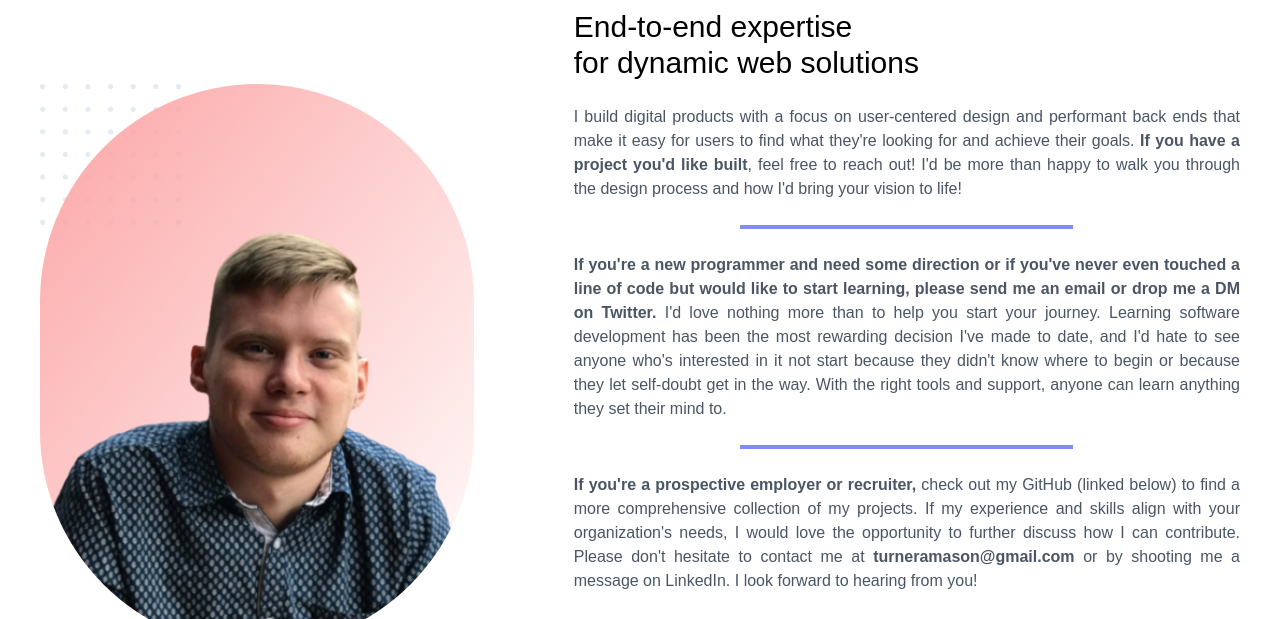
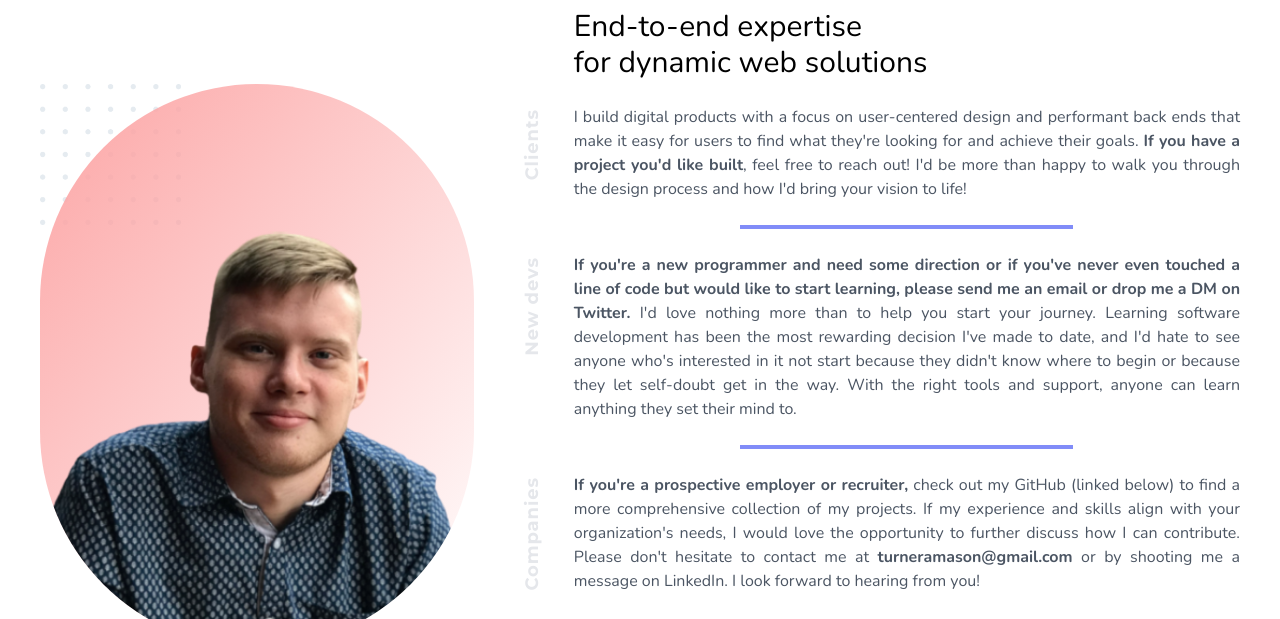
Before and after one commit to M47O/personal-portfolio, a website: page index.html in a window 1280 px wide. Shown: the part 2323-2942 px from the top of the page. Drawn offline with nearby package versions, Linux system fonts and the light colour scheme.

Commit message:
Change font, add about me section labels

```diff
--- a/index.html
+++ b/index.html
@@ -7,7 +7,7 @@
     <title>Mason Turner | Full-stack Engineer</title>
     <link rel="preconnect" href="https://fonts.googleapis.com">
     <link rel="preconnect" href="https://fonts.gstatic.com" crossorigin>
-    <link href="https://fonts.googleapis.com/css2?family=Poppins:wght@400;600;700&display=swap" rel="stylesheet">
+    <link href="https://fonts.googleapis.com/css2?family=Montserrat:wght@400;700&family=Nunito:wght@400;600;700&display=swap" rel="stylesheet">
     <link rel="stylesheet" href="./css/style.css">
     <link rel="stylesheet" href="https://cdnjs.cloudflare.com/ajax/libs/font-awesome/6.1.1/css/all.min.css" />
     <script defer src="./js/index.js"></script>
@@ -193,20 +193,27 @@
            <div class="my-auto flex flex-col gap-3 pl-5">
                 <h2 class="text-indigo-500 font-bold">ABOUT ME</h2>
                 <p class="text-3xl mb-3 dark:text-white">End-to-end expertise<br>for dynamic web solutions</p>
-
+                <div class="relative">
+                    <p class="hidden lg:block text-gray-200 dark:text-slate-800 sideways absolute rotate-180 -left-14 top-1 tracking-wider font-montserrat font-bold text-lg">Clients</p>
                     <p class="text-gray-600 dark:text-gray-400 max-w-screen-md pb-3 text-justify">I build digital products with a focus on user-centered design and performant back ends that make it easy for users to find what they're looking for and achieve their goals. <strong>If you have a project you'd like built</strong>, feel free to reach out! I'd be more than happy to walk you through the design process and how I'd  bring your vision to life!
                     </p>
+                </div>
 
-                    <div class="mx-auto w-1/2 h-1 bg-indigo-400 mb-3"></div>
+                <div class="mx-auto w-1/2 h-1 bg-indigo-400 mb-3"></div>
 
+                <div class="relative">
+                    <p class="hidden lg:block text-gray-200 dark:text-slate-800 sideways absolute rotate-180 -left-14 top-1 tracking-wider font-montserrat font-bold text-lg">New devs</p>
                     <p class="text-gray-600 dark:text-gray-400 max-w-screen-md pb-3 text-justify">
                         <strong>If you're a new programmer and need some direction or if you've never even touched a line of code but would like to start learning, please send me an email or drop me a DM on Twitter.</strong> I'd love nothing more than to help you start your journey. Learning software development has been the most rewarding decision I've made to date, and I'd hate to see anyone who's interested in it not start because they didn't know where to begin or because they let self-doubt get in the way. With the right tools and support, anyone can learn anything they set their mind to.
                     </p>
+                </div>
 
-                    <div class="mx-auto w-1/2 h-1 bg-indigo-400 mb-3"></div>
-
+                <div class="mx-auto w-1/2 h-1 bg-indigo-400 mb-3"></div>
+                <div class="relative">
+                    <p class="hidden lg:block text-gray-200 dark:text-slate-800 sideways absolute rotate-180 -left-14 top-1 tracking-wider font-montserrat font-bold text-lg">Companies</p>
                     <p class="text-gray-600 dark:text-gray-400 max-w-screen-md text-justify" id="aboutmehire">
                         <strong>If you're a prospective employer or recruiter,</strong> check out my GitHub (linked below) to find a more comprehensive collection of my projects. If my experience and skills align with your organization's needs, I would love the opportunity to further discuss how I can contribute. Please don't hesitate to contact me at <strong>turneramason@gmail.com</strong> or by shooting me a message on LinkedIn. I look forward to hearing from you!</p>
+                </div>
 
                 <!-- social links -->
                 <div class="flex mt-5 justify-center gap-7 text-3xl" >
--- a/input.css
+++ b/input.css
@@ -7,3 +7,8 @@
 html,body {
     height: 100%;
 }
+
+.sideways {
+    writing-mode: vertical-lr;
+    text-orientation: sideways;
+}
--- a/tailwind.config.js
+++ b/tailwind.config.js
@@ -8,7 +8,8 @@ module.exports = {
         "sm": "480px"
       },
       fontFamily: {
-        "nunito": ['nunito', 'sans-serif']
+        "nunito": ['nunito', 'sans-serif'],
+        "montserrat": ['Montserrat', 'sans-serif']
       },
       spacing: {
         "big": "50rem"
```
Also changed, not shown: css/style.css.
